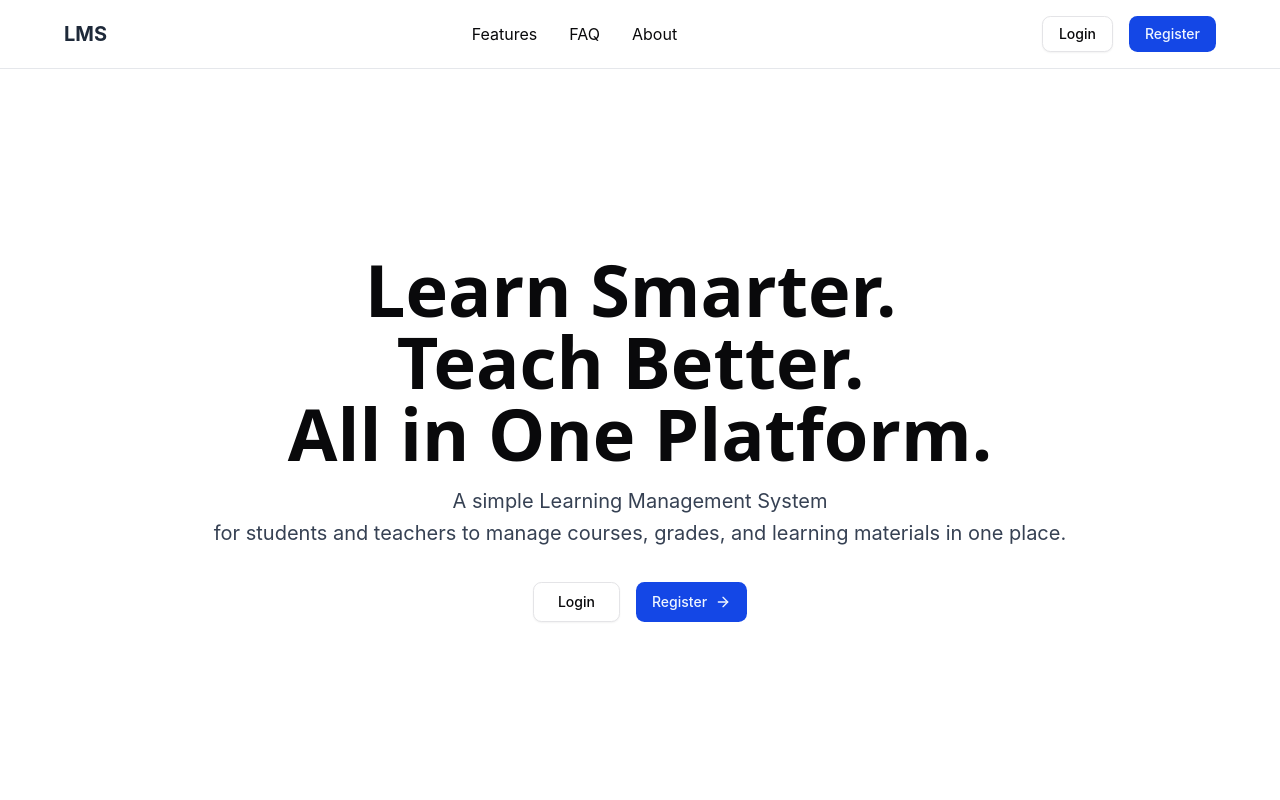
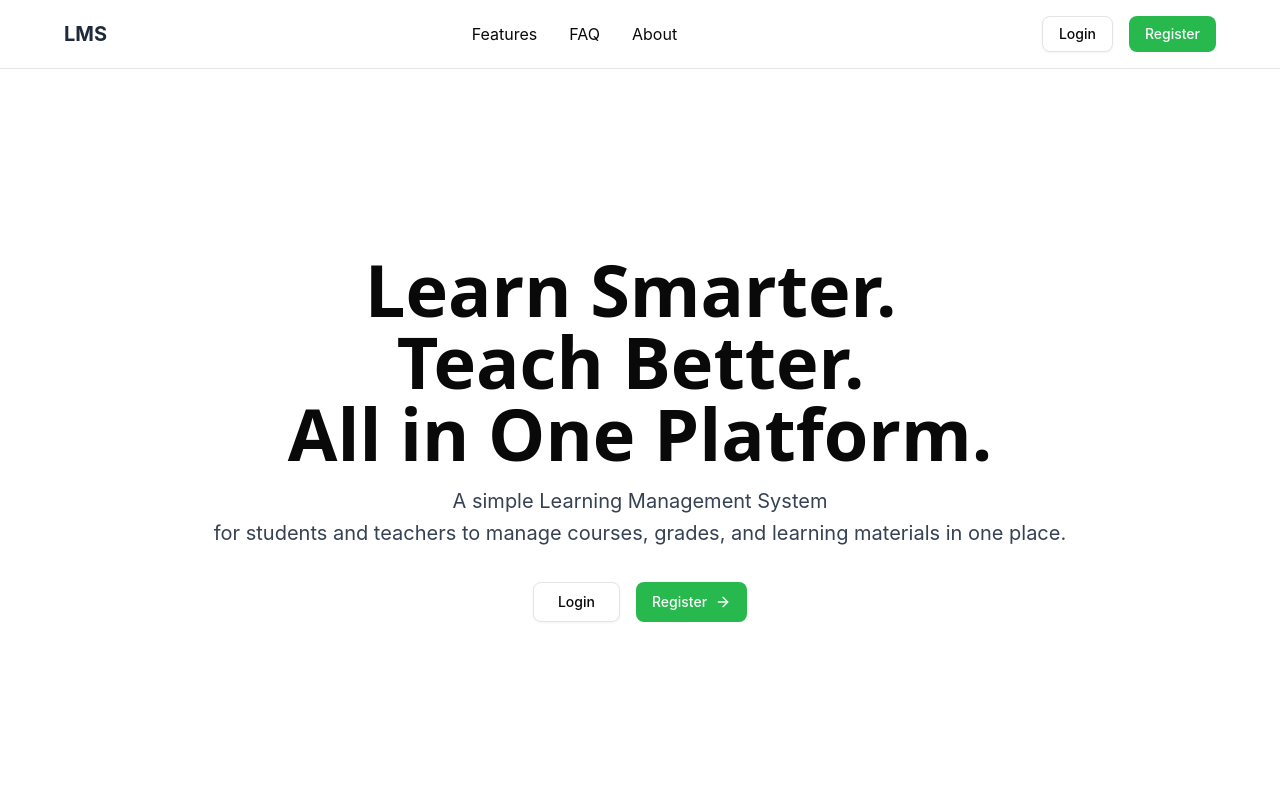
Before and after one commit to theekshana-nirmal/lms-frontend, a React (Vite) app: page / in a window 1280 px wide. Shown: the top 800 px of the page. Built offline with nearby package versions, Linux system fonts and the light colour scheme.

Commit message:
feat: enhance CSS variables for improved theming and layout consistency

```diff
--- a/src/index.css
+++ b/src/index.css
@@ -12,14 +12,101 @@
 
 @custom-variant dark (&:is(.dark *));
 
+:root {
+  --background: oklch(1.00 0 0);
+  --foreground: oklch(0.14 0 0);
+  --card: oklch(1.00 0 0);
+  --card-foreground: oklch(0.14 0 0);
+  --popover: oklch(1.00 0 0);
+  --popover-foreground: oklch(0.14 0 0);
+  --primary: oklch(0.69 0.19 147.24);
+  --primary-foreground: oklch(0.99 0 0);
+  --secondary: oklch(0.97 0 0);
+  --secondary-foreground: oklch(0.20 0 0);
+  --muted: oklch(0.97 0 0);
+  --muted-foreground: oklch(0.56 0 0);
+  --accent: oklch(0.97 0 0);
+  --accent-foreground: oklch(0.20 0 0);
+  --destructive: oklch(0.77 0.17 68.73);
+  --border: oklch(0.92 0 0);
+  --input: oklch(0.92 0 0);
+  --ring: oklch(0.71 0 0);
+  --chart-1: oklch(0.65 0.22 36.85);
+  --chart-2: oklch(0.60 0.11 184.15);
+  --chart-3: oklch(0.40 0.07 227.18);
+  --chart-4: oklch(0.83 0.17 81.03);
+  --chart-5: oklch(0.77 0.17 65.36);
+  --sidebar: oklch(0.99 0 0);
+  --sidebar-foreground: oklch(0.14 0 0);
+  --sidebar-primary: oklch(0.20 0 0);
+  --sidebar-primary-foreground: oklch(0.99 0 0);
+  --sidebar-accent: oklch(0.97 0 0);
+  --sidebar-accent-foreground: oklch(0.20 0 0);
+  --sidebar-border: oklch(0.92 0 0);
+  --sidebar-ring: oklch(0.708 0 0);
+  ;
+
+  --font-sans: 'Geist', 'Geist Fallback', ui-sans-serif, system-ui, -apple-system, BlinkMacSystemFont, 'Segoe UI', Roboto, 'Helvetica Neue', Arial, 'Noto Sans', sans-serif, 'Apple Color Emoji', 'Segoe UI Emoji', 'Segoe UI Symbol', 'Noto Color Emoji';
+  --font-serif: "Geist", "Geist Fallback", ui-serif, Georgia, Cambria, "Times New Roman", Times, serif;
+  --font-mono: "Geist Mono", "Geist Mono Fallback", ui-monospace, SFMono-Regular, Menlo, Monaco, Consolas, "Liberation Mono", "Courier New", monospace;
+
+  --radius: 0.625rem;
+
+  --shadow-2xs: 0 1px 3px 0px oklch(0.00 0 0 / 0.05);
+  --shadow-xs: 0 1px 3px 0px oklch(0.00 0 0 / 0.05);
+  --shadow-sm: 0 1px 3px 0px oklch(0.00 0 0 / 0.10), 0 1px 2px -1px oklch(0.00 0 0 / 0.10);
+  --shadow: 0 1px 3px 0px oklch(0.00 0 0 / 0.10), 0 1px 2px -1px oklch(0.00 0 0 / 0.10);
+  --shadow-md: 0 1px 3px 0px oklch(0.00 0 0 / 0.10), 0 2px 4px -1px oklch(0.00 0 0 / 0.10);
+  --shadow-lg: 0 1px 3px 0px oklch(0.00 0 0 / 0.10), 0 4px 6px -1px oklch(0.00 0 0 / 0.10);
+  --shadow-xl: 0 1px 3px 0px oklch(0.00 0 0 / 0.10), 0 8px 10px -1px oklch(0.00 0 0 / 0.10);
+  --shadow-2xl: 0 1px 3px 0px oklch(0.00 0 0 / 0.25);
+
+}
+
+.dark {
+  --background: oklch(0.14 0 0);
+  --foreground: oklch(0.99 0 0);
+  --card: oklch(0.20 0 0);
+  --card-foreground: oklch(0.99 0 0);
+  --popover: oklch(0.20 0 0);
+  --popover-foreground: oklch(0.99 0 0);
+  --primary: oklch(0.92 0 0);
+  --primary-foreground: oklch(0.20 0 0);
+  --secondary: oklch(0.27 0 0);
+  --secondary-foreground: oklch(0.99 0 0);
+  --muted: oklch(0.27 0 0);
+  --muted-foreground: oklch(0.71 0 0);
+  --accent: oklch(0.27 0 0);
+  --accent-foreground: oklch(0.99 0 0);
+  --destructive: oklch(0.70 0.19 22.23);
+  --border: oklch(1.00 0 0 / 10%);
+  --input: oklch(1.00 0 0 / 15%);
+  --ring: oklch(0.56 0 0);
+  --chart-1: oklch(0.49 0.24 264.40);
+  --chart-2: oklch(0.70 0.16 160.43);
+  --chart-3: oklch(0.77 0.17 65.36);
+  --chart-4: oklch(0.62 0.26 305.32);
+  --chart-5: oklch(0.64 0.25 16.51);
+  --sidebar: oklch(0.20 0 0);
+  --sidebar-foreground: oklch(0.99 0 0);
+  --sidebar-primary: oklch(0.49 0.24 264.40);
+  --sidebar-primary-foreground: oklch(0.99 0 0);
+  --sidebar-accent: oklch(0.27 0 0);
+  --sidebar-accent-foreground: oklch(0.99 0 0);
+  --sidebar-border: oklch(1.00 0 0 / 10%);
+  --sidebar-ring: oklch(0.56 0 0);
+
+  --shadow-2xs: 0 1px 3px 0px oklch(0.00 0 0 / 0.05);
+  --shadow-xs: 0 1px 3px 0px oklch(0.00 0 0 / 0.05);
+  --shadow-sm: 0 1px 3px 0px oklch(0.00 0 0 / 0.10), 0 1px 2px -1px oklch(0.00 0 0 / 0.10);
+  --shadow: 0 1px 3px 0px oklch(0.00 0 0 / 0.10), 0 1px 2px -1px oklch(0.00 0 0 / 0.10);
+  --shadow-md: 0 1px 3px 0px oklch(0.00 0 0 / 0.10), 0 2px 4px -1px oklch(0.00 0 0 / 0.10);
+  --shadow-lg: 0 1px 3px 0px oklch(0.00 0 0 / 0.10), 0 4px 6px -1px oklch(0.00 0 0 / 0.10);
+  --shadow-xl: 0 1px 3px 0px oklch(0.00 0 0 / 0.10), 0 8px 10px -1px oklch(0.00 0 0 / 0.10);
+  --shadow-2xl: 0 1px 3px 0px oklch(0.00 0 0 / 0.25);
+}
+
 @theme inline {
-  --radius-sm: calc(var(--radius) - 4px);
-  --radius-md: calc(var(--radius) - 2px);
-  --radius-lg: var(--radius);
-  --radius-xl: calc(var(--radius) + 4px);
-  --radius-2xl: calc(var(--radius) + 8px);
-  --radius-3xl: calc(var(--radius) + 12px);
-  --radius-4xl: calc(var(--radius) + 16px);
   --color-background: var(--background);
   --color-foreground: var(--foreground);
   --color-card: var(--card);
@@ -51,75 +138,24 @@
   --color-sidebar-accent-foreground: var(--sidebar-accent-foreground);
   --color-sidebar-border: var(--sidebar-border);
   --color-sidebar-ring: var(--sidebar-ring);
-}
 
-:root {
-  --radius: 0.65rem;
-  --background: oklch(1 0 0);
-  --foreground: oklch(0.141 0.005 285.823);
-  --card: oklch(1 0 0);
-  --card-foreground: oklch(0.141 0.005 285.823);
-  --popover: oklch(1 0 0);
-  --popover-foreground: oklch(0.141 0.005 285.823);
-  --primary: oklch(0.488 0.243 264.376);
-  --primary-foreground: oklch(0.97 0.014 254.604);
-  --secondary: oklch(0.967 0.001 286.375);
-  --secondary-foreground: oklch(0.21 0.006 285.885);
-  --muted: oklch(0.967 0.001 286.375);
-  --muted-foreground: oklch(0.552 0.016 285.938);
-  --accent: oklch(0.967 0.001 286.375);
-  --accent-foreground: oklch(0.21 0.006 285.885);
-  --destructive: oklch(0.577 0.245 27.325);
-  --border: oklch(0.92 0.004 286.32);
-  --input: oklch(0.92 0.004 286.32);
-  --ring: oklch(0.708 0 0);
-  --chart-1: oklch(0.809 0.105 251.813);
-  --chart-2: oklch(0.623 0.214 259.815);
-  --chart-3: oklch(0.546 0.245 262.881);
-  --chart-4: oklch(0.488 0.243 264.376);
-  --chart-5: oklch(0.424 0.199 265.638);
-  --sidebar: oklch(0.985 0 0);
-  --sidebar-foreground: oklch(0.141 0.005 285.823);
-  --sidebar-primary: oklch(0.546 0.245 262.881);
-  --sidebar-primary-foreground: oklch(0.97 0.014 254.604);
-  --sidebar-accent: oklch(0.967 0.001 286.375);
-  --sidebar-accent-foreground: oklch(0.21 0.006 285.885);
-  --sidebar-border: oklch(0.92 0.004 286.32);
-  --sidebar-ring: oklch(0.708 0 0);
-}
+  --font-sans: var(--font-sans);
+  --font-mono: var(--font-mono);
+  --font-serif: var(--font-serif);
 
-.dark {
-  --background: oklch(0.141 0.005 285.823);
-  --foreground: oklch(0.985 0 0);
-  --card: oklch(0.21 0.006 285.885);
-  --card-foreground: oklch(0.985 0 0);
-  --popover: oklch(0.21 0.006 285.885);
-  --popover-foreground: oklch(0.985 0 0);
-  --primary: oklch(0.488 0.243 264.376);
-  --primary-foreground: oklch(0.97 0.014 254.604);
-  --secondary: oklch(0.274 0.006 286.033);
-  --secondary-foreground: oklch(0.985 0 0);
-  --muted: oklch(0.274 0.006 286.033);
-  --muted-foreground: oklch(0.705 0.015 286.067);
-  --accent: oklch(0.274 0.006 286.033);
-  --accent-foreground: oklch(0.985 0 0);
-  --destructive: oklch(0.704 0.191 22.216);
-  --border: oklch(1 0 0 / 10%);
-  --input: oklch(1 0 0 / 15%);
-  --ring: oklch(0.556 0 0);
-  --chart-1: oklch(0.809 0.105 251.813);
-  --chart-2: oklch(0.623 0.214 259.815);
-  --chart-3: oklch(0.546 0.245 262.881);
-  --chart-4: oklch(0.488 0.243 264.376);
-  --chart-5: oklch(0.424 0.199 265.638);
-  --sidebar: oklch(0.21 0.006 285.885);
-  --sidebar-foreground: oklch(0.985 0 0);
-  --sidebar-primary: oklch(0.623 0.214 259.815);
-  --sidebar-primary-foreground: oklch(0.97 0.014 254.604);
-  --sidebar-accent: oklch(0.274 0.006 286.033);
-  --sidebar-accent-foreground: oklch(0.985 0 0);
-  --sidebar-border: oklch(1 0 0 / 10%);
-  --sidebar-ring: oklch(0.439 0 0);
+  --radius-sm: calc(var(--radius) - 4px);
+  --radius-md: calc(var(--radius) - 2px);
+  --radius-lg: var(--radius);
+  --radius-xl: calc(var(--radius) + 4px);
+
+  --shadow-2xs: var(--shadow-2xs);
+  --shadow-xs: var(--shadow-xs);
+  --shadow-sm: var(--shadow-sm);
+  --shadow: var(--shadow);
+  --shadow-md: var(--shadow-md);
+  --shadow-lg: var(--shadow-lg);
+  --shadow-xl: var(--shadow-xl);
+  --shadow-2xl: var(--shadow-2xl);
 }
 
 
```
